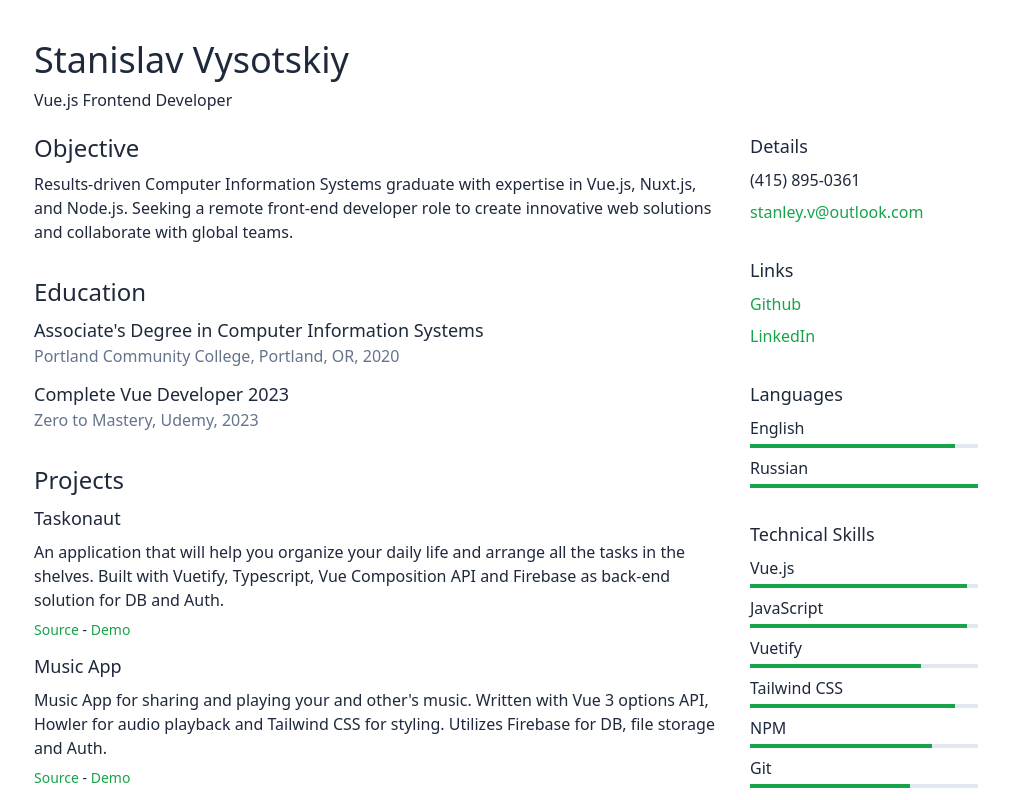
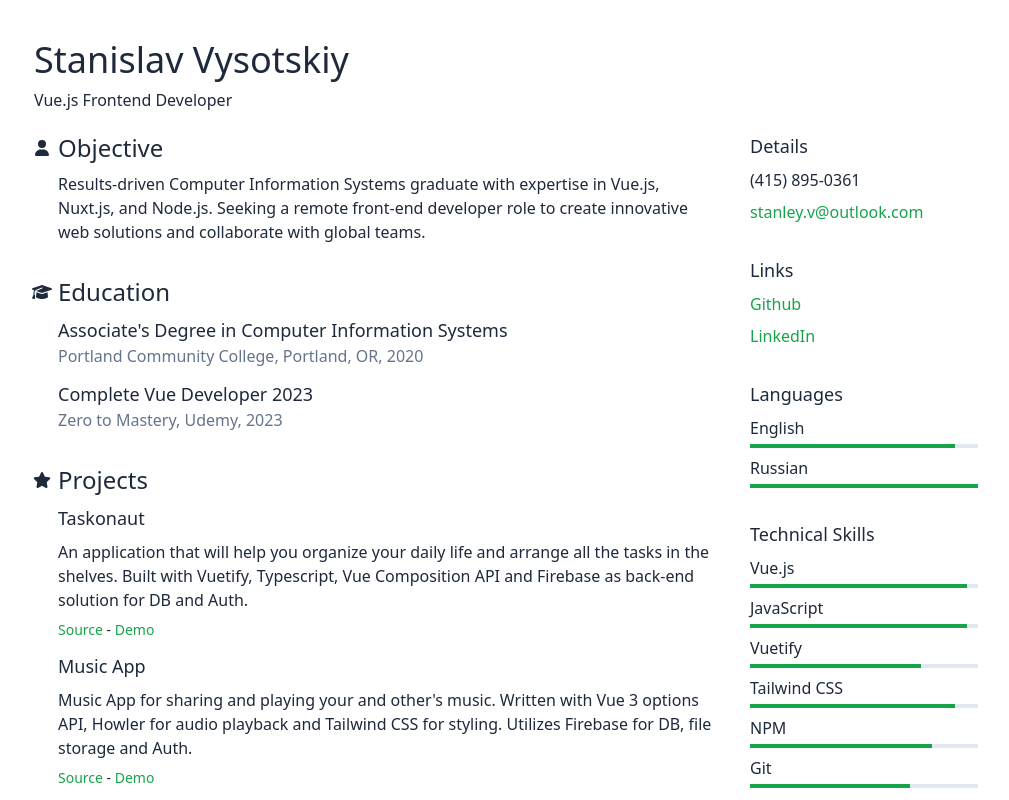
Before and after one commit to staniboy/cv, a Vue app: page / in a window 1280 px wide. Shown: the top 800 px of the page, without its empty margins (134-1143 px from the left). Built offline with nearby package versions, Linux system fonts and the light colour scheme.

Commit message:
feat: font awesome icons

```diff
--- a/package.json
+++ b/package.json
@@ -12,6 +12,9 @@
     "format": "prettier --write src/"
   },
   "dependencies": {
+    "@fortawesome/fontawesome-svg-core": "^6.4.2",
+    "@fortawesome/free-solid-svg-icons": "^6.4.2",
+    "@fortawesome/vue-fontawesome": "^3.0.3",
     "vue": "^3.3.4"
   },
   "devDependencies": {
--- a/src/App.vue
+++ b/src/App.vue
@@ -7,12 +7,12 @@
     <div class="flex gap-8">
       <!-- Main Content -->
       <div class="flex flex-col gap-6 basis-3/4">
-        <resume-section title="Objective">
+        <resume-section title="Objective" icon="fa-user">
           Results-driven Computer Information Systems graduate with expertise in Vue.js, Nuxt.js,
           and Node.js. Seeking a remote front-end developer role to create innovative web solutions
           and collaborate with global teams.
         </resume-section>
-        <resume-section title="Education">
+        <resume-section title="Education" icon="fa-graduation-cap">
           <section-item
             title="Associate's Degree in Computer Information Systems"
             subtitle="Portland Community College, Portland, OR, 2020"
@@ -22,7 +22,7 @@
             subtitle="Zero to Mastery, Udemy, 2023"
           />
         </resume-section>
-        <resume-section title="Projects">
+        <resume-section title="Projects" icon="fa-star">
           <section-item v-for="project in projects" :key="project.name" :title="project.name">
             <p>
               {{ project.description }}
--- a/src/components/ResumeSection.vue
+++ b/src/components/ResumeSection.vue
@@ -1,11 +1,17 @@
 <template>
   <div class="flex flex-col">
-    <h2 class="text-2xl font-medium">{{ props.title }}</h2>
-    <div class="py-2 flex flex-col gap-3"><slot></slot></div>
+    <div class="relative flex gap-2 items-center">
+      <div class="w-[16px] flex place-content-center">
+        <font-awesome-icon :icon="`fa-solid ${props.icon}`" />
+      </div>
+      <div class="text-2xl font-medium">{{ props.title }}</div>
+    </div>
+    <div class="pl-[24px] py-2 flex flex-col gap-3"><slot></slot></div>
   </div>
 </template>
 <script setup lang="ts">
 const props = defineProps<{
   title: string
+  icon: string
 }>()
 </script>
--- a/src/main.ts
+++ b/src/main.ts
@@ -3,4 +3,13 @@ import './assets/main.css'
 import { createApp } from 'vue'
 import App from './App.vue'
 
-createApp(App).mount('#app')
+/* Font Awesome */
+import { library } from '@fortawesome/fontawesome-svg-core'
+import { FontAwesomeIcon } from '@fortawesome/vue-fontawesome'
+import { faUser, faGraduationCap, faStar } from '@fortawesome/free-solid-svg-icons'
+
+library.add(faUser)
+library.add(faGraduationCap)
+library.add(faStar)
+
+createApp(App).component('font-awesome-icon', FontAwesomeIcon).mount('#app')
```
Also changed, not shown: 1 other file (tests, documents, lock files or other folders).
